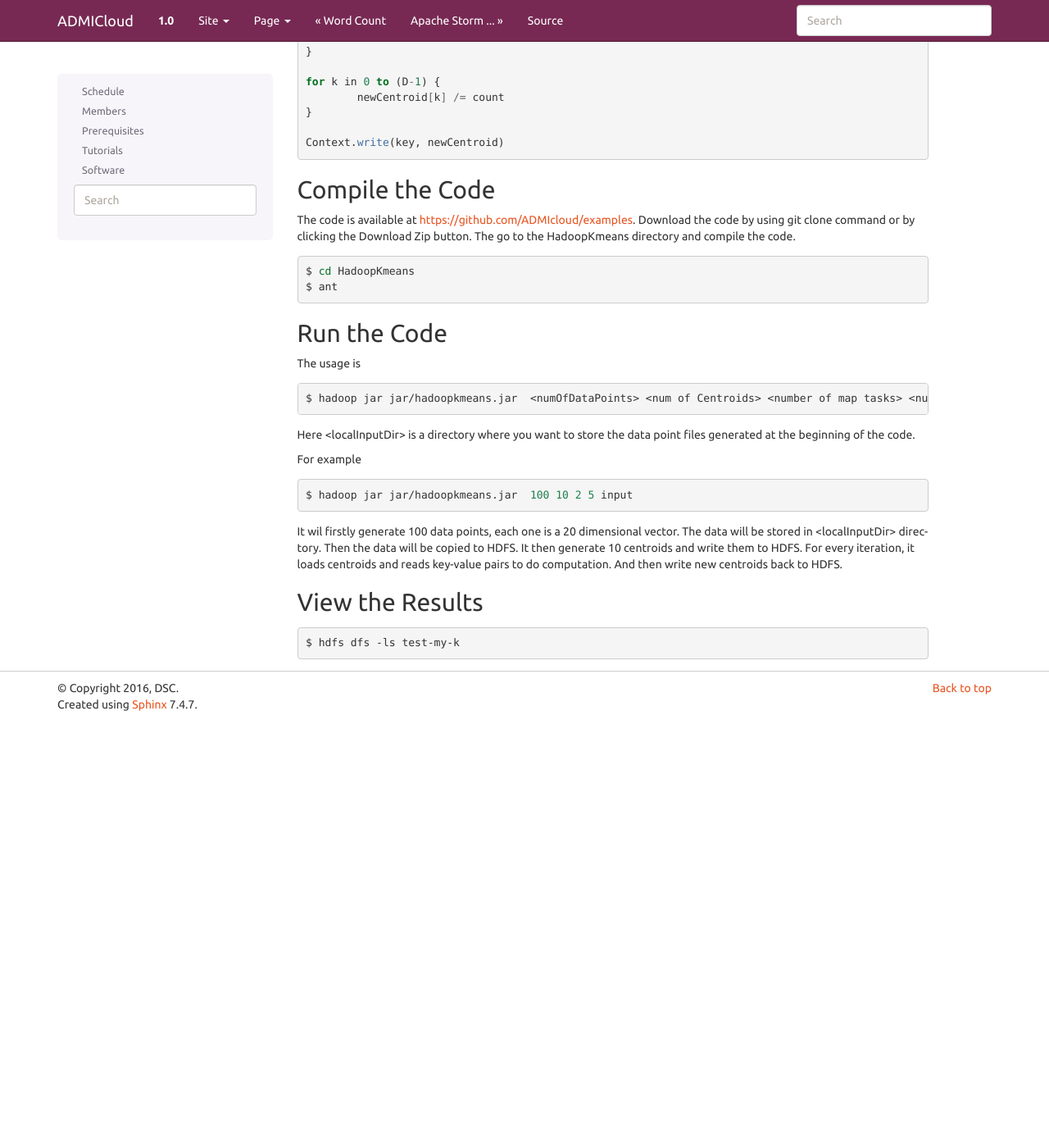
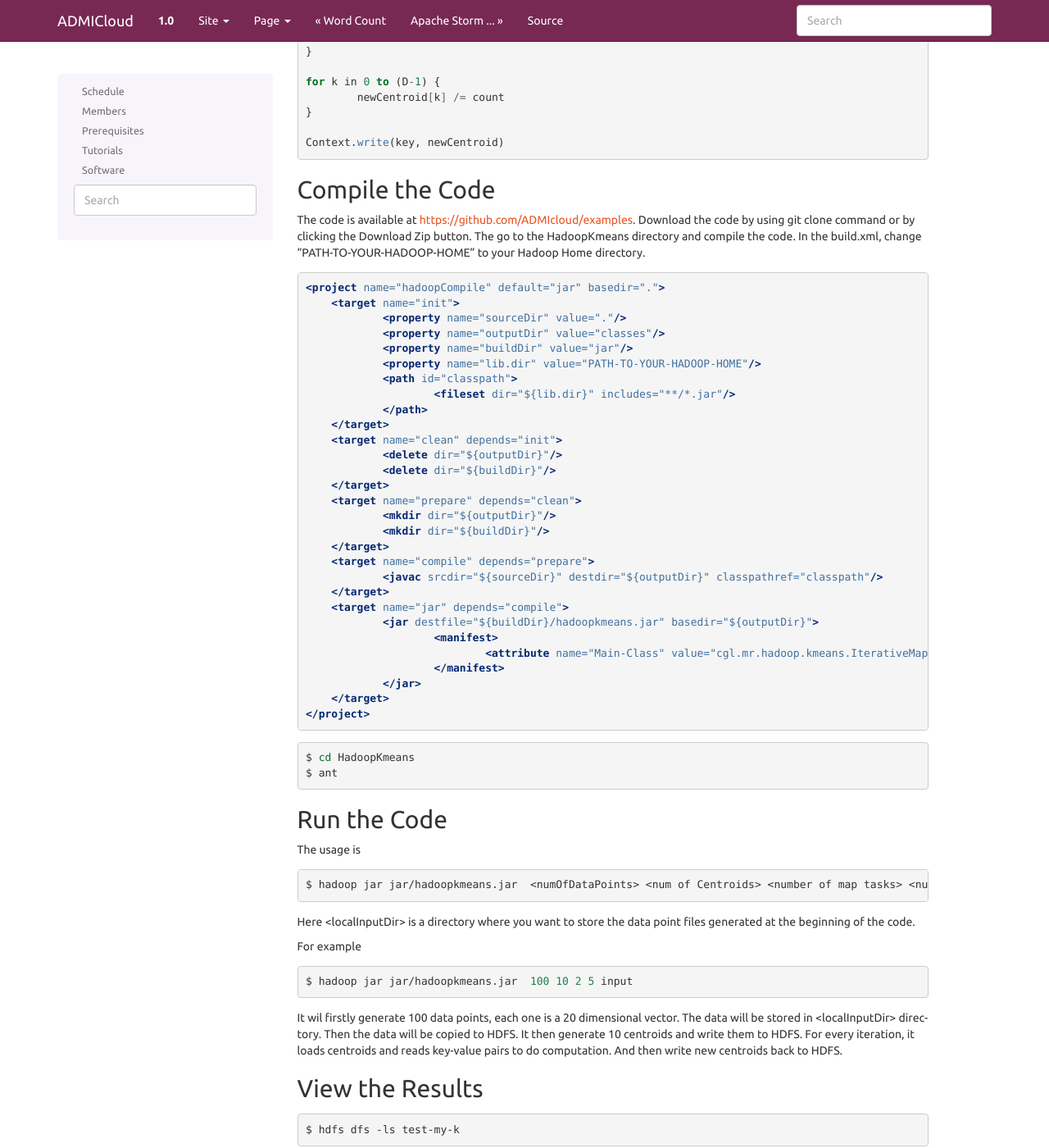
Before and after one commit to wigginst/www-1, a Sphinx documentation site: the page built from docs/source/kmeans.rst, in a window 1280 px wide and 1400 px high, scrolled down 912 px. Shown: the whole window at 82% size. Built offline with Sphinx 7.4.7, drawn with Linux system fonts in a browser that asks for light colours; before the commit the page ends 1791 px from its top, so only the background shows below that.

Commit message:
update kmeans

```diff
--- a/docs/source/kmeans.rst
+++ b/docs/source/kmeans.rst
@@ -70,6 +70,40 @@ The Reducer
 Compile the Code
 ------------------
 The code is available at https://github.com/ADMIcloud/examples. Download the code by using git clone command or by clicking the Download Zip button. The go to the HadoopKmeans directory and compile the code.
+In the build.xml, change "PATH-TO-YOUR-HADOOP-HOME" to your Hadoop Home directory.
+
+.. code-block:: xml
+
+    <project name="hadoopCompile" default="jar" basedir=".">
+        <target name="init">
+	        <property name="sourceDir" value="."/>
+	        <property name="outputDir" value="classes"/>
+	        <property name="buildDir" value="jar"/>
+	        <property name="lib.dir" value="PATH-TO-YOUR-HADOOP-HOME"/>
+	        <path id="classpath">
+		        <fileset dir="${lib.dir}" includes="**/*.jar"/>
+	        </path>
+        </target>
+        <target name="clean" depends="init">
+	        <delete dir="${outputDir}"/>
+	        <delete dir="${buildDir}"/>
+        </target>
+        <target name="prepare" depends="clean">
+	        <mkdir dir="${outputDir}"/>
+	        <mkdir dir="${buildDir}"/>
+        </target>
+        <target name="compile" depends="prepare">
+	        <javac srcdir="${sourceDir}" destdir="${outputDir}" classpathref="classpath"/>
+        </target>
+        <target name="jar" depends="compile">
+	        <jar destfile="${buildDir}/hadoopkmeans.jar" basedir="${outputDir}">
+		        <manifest>
+			        <attribute name="Main-Class" value="cgl.mr.hadoop.kmeans.IterativeMapReduce"/>
+		        </manifest>
+	        </jar>
+        </target>
+    </project>
+
 
 .. code-block:: bash
 
```
